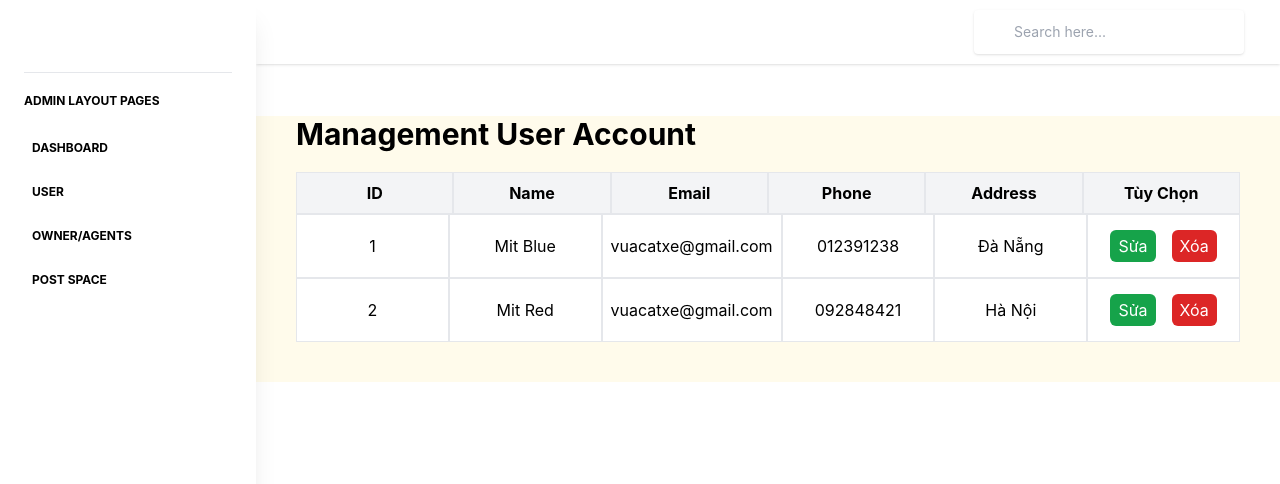
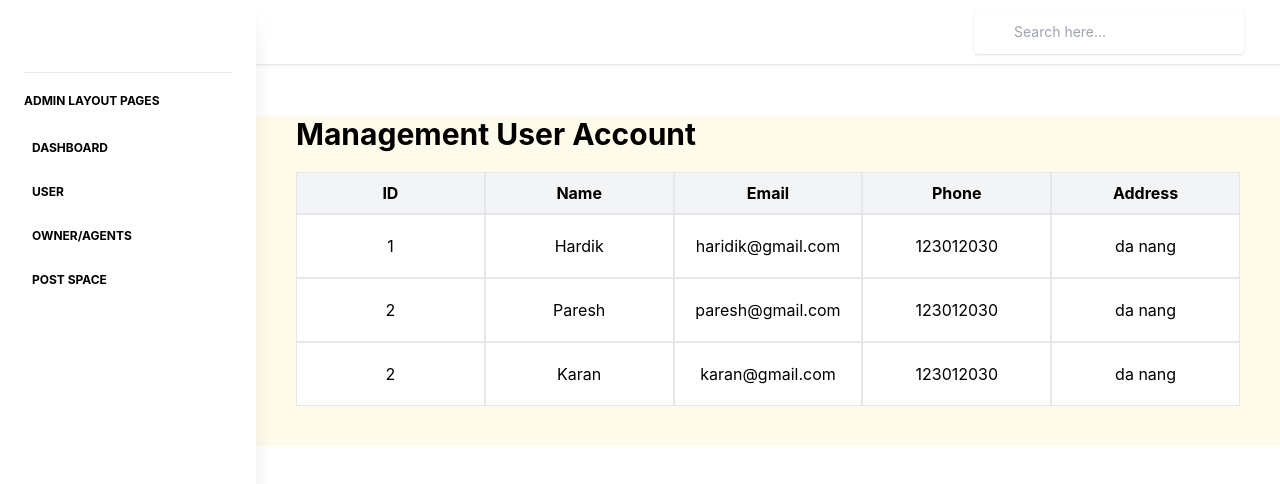
Before and after one commit to lexuantan159/SharedSpaceFinder-Front-End, a React (Create React App) app: page /admin/user in a window 1280 px wide. Shown: the top 484 px of the page. Built offline with nearby package versions, Linux system fonts and the light colour scheme.

Commit message:
update dashboard

```diff
--- a/src/components/admin/User.jsx
+++ b/src/components/admin/User.jsx
@@ -1,11 +1,37 @@
 import React from "react";
 
 const User = () => {
+  const users = [
+    {
+      'id': 1,
+      'name': 'Hardik',
+      'email': 'haridik@gmail.com',
+      'phone': '123012030',
+      'address': 'da nang'
+    },
+    {
+      'id': 2,
+      'name': 'Paresh',
+      'email': 'paresh@gmail.com',
+      'phone': 123012030,
+      'address': 'da nang'
+    },
+    {
+      'id': 2,
+      'name': 'Karan',
+      'email': 'karan@gmail.com',
+      'phone': '123012030',
+      'address': 'da nang'
+    },
+];
+
     return (
     <div className="">
       <div>
         <h2 className="my-5 text-3xl font-bold">Management User Account</h2>
       </div>
+
+
           <table class="w-full table-auto bg-white">
             <thead>
               <tr className="flex w-full bg-gray-100">
@@ -14,40 +40,19 @@ const User = () => {
                 <th className="border flex-1 p-2 text-black ">Email</th>
                 <th className="border flex-1 p-2 text-black ">Phone</th>
                 <th className="border flex-1 p-2 text-black ">Address</th>
-            <th className="border flex-1 p-2 text-black ">Tùy Chọn</th>
+                {/* <th className="border flex-1 p-2 text-black ">Tùy Chọn</th> */}
               </tr>
             </thead>
             <tbody>
-          <tr className="flex items-center h-16">
-            <td className="border px-2 flex-1 h-full flex justify-center items-center">1</td>
-            <td className="border px-2 flex-1 h-full flex justify-center items-center">Mit Blue</td>
-            <td className="border px-2 flex-1 h-full flex justify-center items-center">vuacatxe@gmail.com</td>
-            <td className="border px-2 flex-1 h-full flex justify-center items-center">012391238</td>
-            <td className="border px-2 flex-1 h-full flex justify-center items-center">Đà Nẵng</td>
-            <td className="border px-2 flex-1 h-full flex items-center justify-center gap-4">
-              <button className="px-2 py-1 text-white bg-green-600 rounded-md hover:underline">
-                Sửa
-              </button>
-              <button className="px-2 py-1 text-white bg-red-600 rounded-md hover:underline">
-                Xóa
-              </button>
-            </td>
+              {users.map((user, index) => (
+                <tr className="flex items-center h-16" data-index={index}>
+                  <td className="border px-2 flex-1 h-full flex justify-center items-center">{user.id}</td>
+                  <td className="border px-2 flex-1 h-full flex justify-center items-center">{user.name}</td>
+                  <td className="border px-2 flex-1 h-full flex justify-center items-center">{user.email}</td>
+                  <td className="border px-2 flex-1 h-full flex justify-center items-center">{user.phone}</td>
+                  <td className="border px-2 flex-1 h-full flex justify-center items-center">{user.address}</td>
                 </tr>
-          <tr className="flex items-center h-16">
-          <td className="border px-2 flex-1 h-full flex justify-center items-center">2</td>
-            <td className="border px-2 flex-1 h-full flex justify-center items-center">Mit Red</td>
-            <td className="border px-2 flex-1 h-full flex justify-center items-center">vuacatxe@gmail.com</td>
-            <td className="border px-2 flex-1 h-full flex justify-center items-center">092848421</td>
-            <td className="border px-2 flex-1 h-full flex justify-center items-center">Hà Nội</td>
-            <td className="border px-2 flex-1 h-full flex items-center justify-center gap-4">
-              <button className="px-2 py-1 text-white bg-green-600 rounded-md hover:underline">
-                Sửa
-              </button>
-              <button className="px-2 py-1 text-white bg-red-600 rounded-md hover:underline">
-                Xóa
-              </button>
-            </td>
-          </tr>
+              ))}
             </tbody>
           </table>
     </div>
```
Lines whose indentation alone changed are shown as unchanged.
